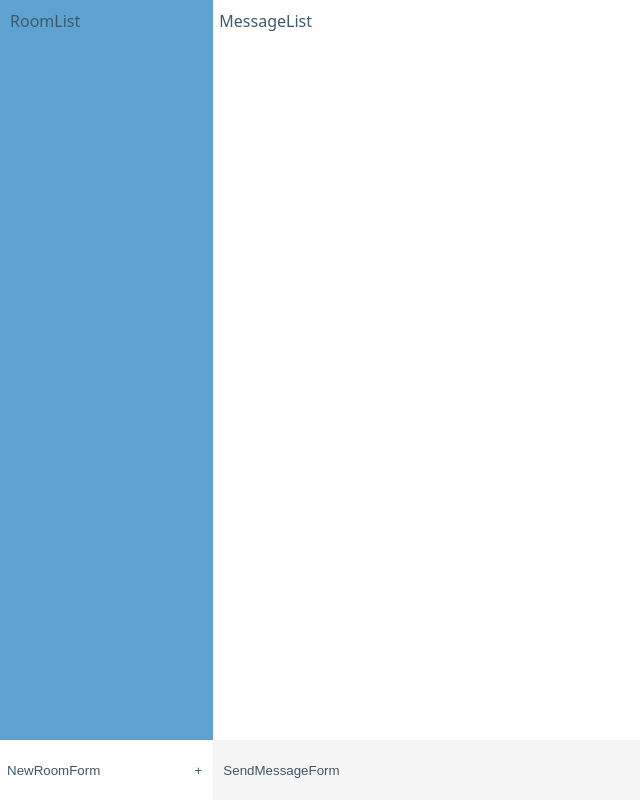
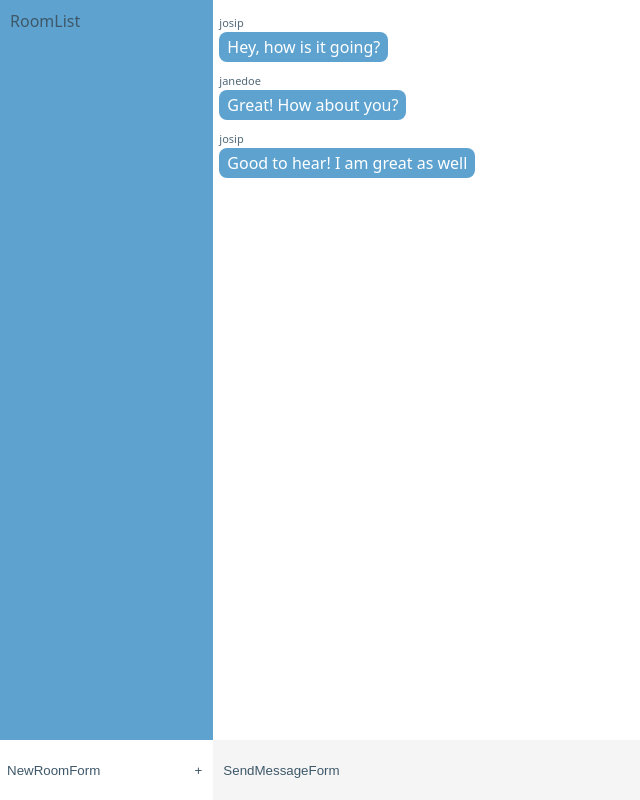
Before and after one commit to josipsusic/react-chat, a React (Create React App) app: page / in a window 1280 px wide. Shown: the whole page, without its empty margins (0-640 px from the left). Built offline with nearby package versions, Linux system fonts and the light colour scheme.

Commit message:
Message list basic structure

```diff
--- a/src/App.js
+++ b/src/App.js
@@ -1,7 +1,7 @@
 //import React, { Component } from 'react';
 
 import React from 'react'
-import Chatkit from '@pusher/chatkit'
+//import Chatkit from '@pusher/chatkit'
 import MessageList from './components/MessageList'
 import SendMessageForm from './components/SendMessageForm'
 import RoomList from './components/RoomList'
--- a/src/components/MessageList.js
+++ b/src/components/MessageList.js
@@ -1,10 +1,32 @@
 import React from 'react'
+
+const DUMMY_DATA = [
+    {
+        senderId: 'josip',
+        text: 'Hey, how is it going?'
+    },
+    {
+        senderId: 'janedoe',
+        text: 'Great! How about you?'
+    },
+    {
+        senderId: 'josip',
+        text: 'Good to hear! I am great as well'
+    }
+]
 
 class MessageList extends React.Component {
     render() {
         return (
             <div className="message-list">
-                <div className="help-text">MessageList</div>
+                {DUMMY_DATA.map((message, index) => {
+                	return ( //in map function return <div> for each of the items
+                		<div key={index} className="message">
+                		    <div className="message-username">{message.senderId}</div>
+                			<div className="message-text">{message.text}</div>
+                		</div>
+                	)
+                })}
             </div>
         )
     }
```
